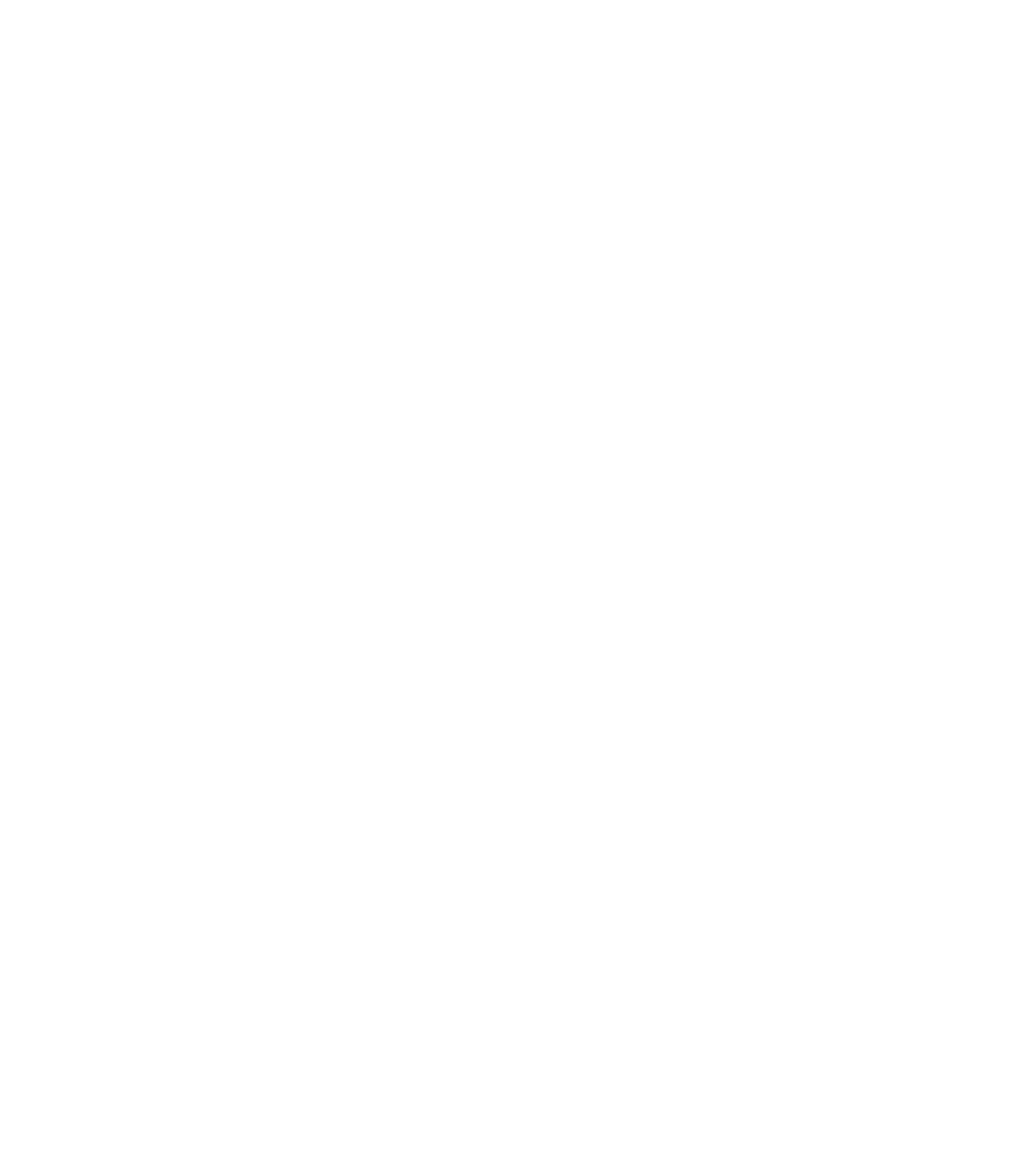
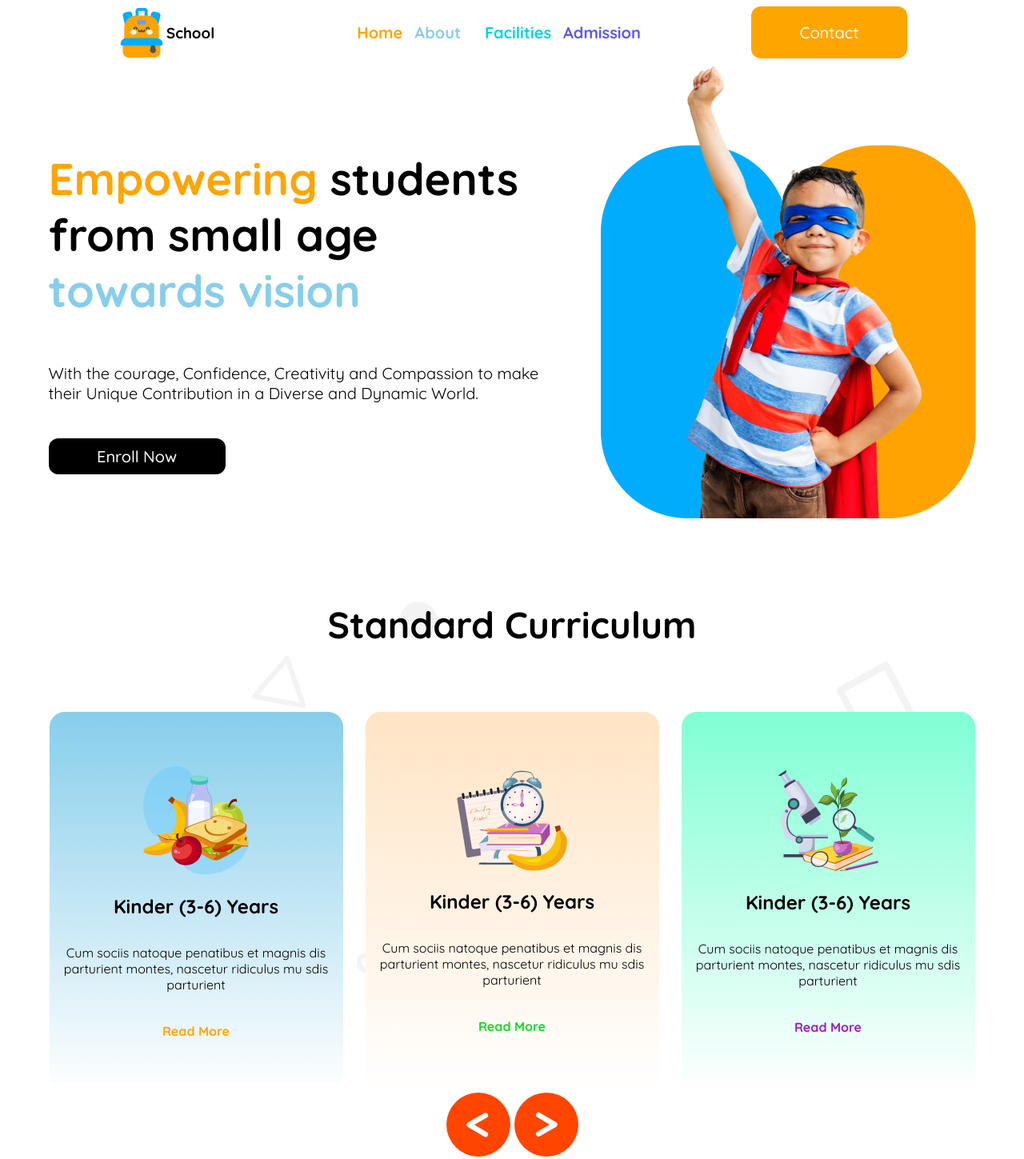
Before and after one commit to ArghoPH/B11-A2-kids-school, a plain HTML site: page index.html in a window 1280 px wide. Shown: the whole page at 80% size. Before the commit the page ends 800 px from the top, so only its background shows below. Drawn offline with Linux system fonts and the light colour scheme.

Commit message:
added two sections

```diff
--- a/index.html
+++ b/index.html
@@ -4,17 +4,84 @@
     <meta charset="UTF-8">
     <meta name="viewport" content="width=device-width, initial-scale=1.0">
     <title>B11-A2-kids-school</title>
+    <link rel="preconnect" href="https://fonts.googleapis.com">
+<link rel="preconnect" href="https://fonts.gstatic.com" crossorigin>
+<link href="https://fonts.googleapis.com/css2?family=Quicksand:wght@300..700&display=swap" rel="stylesheet">
     <link rel="stylesheet" href="styles.css">
 </head>
-<body>
-    <header>
+<header class="quicksand-font">
+    <nav class="nav-Container">
+        <div class="nav-image-school-title">
+        <img class="Nav-img" src="assets/logo.png" alt="">
+        <h3 class="nav-title">School</h3>
+    </div>
+        <ul class="list-items">
+            <li><a class="home" href="">Home</a></li>
+            <li ><a class="about" href="">About</a><li>
+            <li ><a class="facilities" href="">Facilities</a></li>
+            <li ><a class="admission" href="">Admission</a></li>
+        </ul>
+        <Button class="nav-button">Contact</Button>
+    </nav>
+</header>
+<body class="body">
+    <div class="banner">
+        <div>
+            <h3 class="banner-heading"><span class="empowring">Empowering</span>
+                students from small age <span class="blue">towards vision</span></h3>
+                <p class="banner-para">With the courage, Confidence, Creativity and Compassion to make their Unique Contribution in a Diverse and Dynamic World.</p>
+                <button class="banner-button">Enroll Now</button>
+        </div>
+        <div class="img">
+            <img src="assets/hero-kids.png" alt="">
+        </div>
+    </div>
+    <main>
+        <div class="section-1">
+            <div>
+                <h3 class="sec-1-title">Standard Curriculum</h3>
+            </div>
+            <div class="cards">
+                    <div class="card-1">
+                        <img src="assets/kinder.png" alt="">
+                        <h2>Kinder (3-6) Years</h2>
+                        <p class="card-para">Cum sociis natoque penatibus et magnis
+                            dis parturient montes, nascetur ridiculus
+                            mu sdis parturient</p>
+                        <a class="read-more-1" href="">Read More</a>
+                    </div>
+                    <div class="card-2">
+                        <img src="assets/elementary.png" alt="">
+                        <h2>Kinder (3-6) Years</h2>
+                        <p class="card-para">Cum sociis natoque penatibus et magnis
+                            dis parturient montes, nascetur ridiculus
+                            mu sdis parturient</p>
+                        <a class="read-more-2" href="">Read More</a>
+                    </div>
+                    <div class="card-3">
+                        <img src="assets/middle.png" alt="">
+                        <h2>Kinder (3-6) Years</h2>
+                        <p class="card-para">Cum sociis natoque penatibus et magnis
+                            dis parturient montes, nascetur ridiculus
+                            mu sdis parturient</p>
+                        <a class="read-more-3" href="">Read More</a>
+                    </div>
+            </div>
+            <div>
+                <div class="circle-all">
+            <div class="circle">
+                <
+            </div>
+            <div class="circle">
+                >
+            </div>
+        </div>
+    </div>
 
-    </header>
-    <body>
+    </main>
 
-    </body>
-    <footer>
+</body>
+<footer>
 
-    </footer>
-</body>
+</footer>
 </html>
--- a/styles.css
+++ b/styles.css
@@ -0,0 +1,202 @@
+
+.quicksand-font {
+  font-family: "Quicksand", serif;
+  font-optical-sizing: auto;
+  font-weight: 400;
+  font-style: normal;
+}
+
+*{
+font-family: "quicksand";
+}
+
+.nav-Container{
+    display: flex;
+    justify-content: space-evenly;
+}
+
+.nav-image-school-title{
+    display: flex;
+    align-items: center;
+}
+
+.list-items{
+    display: flex;
+    list-style: none;
+    gap: 15px;
+    font-weight: bold;
+    font-size: 20px;
+
+}
+
+.home{
+    color: orange;
+    text-decoration: none;
+}
+.about{
+    color: skyblue;
+    text-decoration: none;
+}
+
+.facilities{
+    color: #05D4DF;
+    text-decoration: none;
+}
+
+.admission{
+    color: #5D58EF;
+    text-decoration: none;
+}
+
+.nav-button{
+    padding: 10px 60.5px;
+    border-radius: 12px;
+    background-color: orange;
+    border: none;
+    border-style: none;
+    color: white;
+    font-weight: 500;
+    font-size: 1.25rem;
+}
+
+.banner{
+    display: flex;
+    align-items: center;
+    justify-content: center;
+    gap: 50px;
+}
+
+.banner-heading{
+    width: 640px;
+    font-weight: bold;
+    font-size: 3.5rem;
+}
+
+.empowring{
+    color: orange;
+}
+
+.blue{
+    color: skyblue;
+}
+
+.banner-para{
+    width: 640px;
+    font-weight: 400;
+    font-size: 1.25rem;
+}
+.banner-button{
+    padding: 10px 60.5px;
+    border-radius: 12px;
+    background-color: black;
+    border: none;
+    border-style: none;
+    color: white;
+    font-weight: 500;
+    font-size: 1.25rem;
+    margin-top: 24px;
+}
+
+
+
+.card-1{
+    background-color: #DEF5FF;
+    width: 367px;
+    height: 476px;
+    border-radius: 18.86px;
+    align-content: center;
+    text-align: center;
+    background-image: linear-gradient(skyblue, white);
+}
+
+
+.card-2{
+    background-color: bisque;
+    background-image: linear-gradient(bisque, white);
+    width: 367px;
+    height: 476px;
+    border-radius: 18.86px;
+    align-content: center;
+    text-align: center;
+}
+
+.card-3{
+    background-color: aquamarine;
+    background-image: linear-gradient(aquamarine, white);
+    width: 367px;
+    height: 476px;
+    border-radius: 18.86px;
+    align-content: center;
+    text-align: center;
+}
+
+.circle{
+    width: 80px;
+    height: 80px;
+    background-color: orangered;
+    border-radius: 50%;
+    color: white;
+    font-weight: bold;
+    font-size: 60px;
+    align-items: center;
+    text-align: center;
+
+}
+
+.circle-all{
+    display: flex;
+    justify-content: center;
+    gap: 5px;
+}
+.sec-1-title{
+    font-weight: bold;
+    font-size: 2.88rem;
+    text-align: center;
+    margin-top: 100px;
+    margin-bottom: 80px;
+}
+
+.cards{
+    display: flex;
+    gap: 28px;
+    justify-content: center;
+
+}
+
+.read-more-1{
+   text-decoration: none;
+   color: orange;
+    font-size: 16px;
+    font-weight: bold;
+}
+
+.read-more-2{
+    text-decoration: none;
+    color: rgb(17, 218, 44);
+     font-size: 16px;
+     font-weight: bold;
+ }
+
+ .read-more-3{
+    text-decoration: none;
+    color: rgb(157, 29, 189);
+     font-size: 16px;
+     font-weight: bold;
+ }
+
+.card-para{
+    margin-bottom: 38px;
+    margin-top: 33px;
+}
+
+.section-1{
+    margin-bottom: 84px;
+    background-image: url("assets/bg.png");
+}
+.text-uderline-none{
+    text-decoration: none;
+}
+
+.text-color-none{
+    color: black;
+}
```
